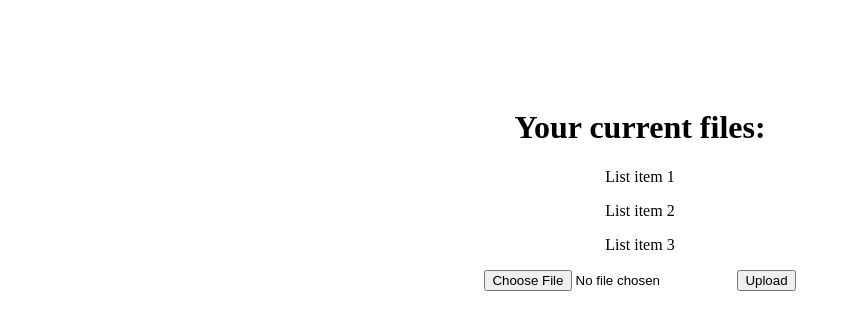
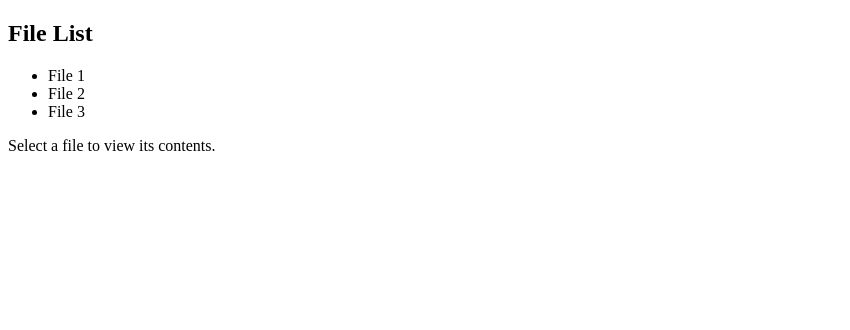
Before and after one commit to Bobliuuu/DPass, a Next.js app in the folder dpass/: page /filePage in a window 1280 px wide. Shown: the top 330 px of the page, without its empty margins (0-850 px from the left). Built offline with nearby package versions, Linux system fonts and the light colour scheme.

Commit message:
Finished Basic File Viewer System

```diff
--- /dev/null
+++ b/dpass/components/FileList.tsx
@@ -0,0 +1,30 @@
+// components/FileList.tsx
+
+import React from 'react';
+
+interface File {
+  name: string;
+  contents: string;
+}
+
+interface FileListProps {
+  files: File[];
+  handleClick: (file: File) => void;
+}
+
+const FileList: React.FC<FileListProps> = ({ files, handleClick }) => {
+  return (
+    <div>
+      <h2>File List</h2>
+      <ul>
+        {files.map((file, index) => (
+          <li key={index} onClick={() => handleClick(file)}>
+            {file.name}
+          </li>
+        ))}
+      </ul>
+    </div>
+  );
+};
+
+export default FileList;
--- /dev/null
+++ b/dpass/components/FileViewer.tsx
@@ -0,0 +1,22 @@
+// components/FileViewer.tsx
+
+import React from 'react';
+
+interface File {
+  contents: string;
+}
+
+interface FileViewerProps {
+  file: File;
+}
+
+const FileViewer: React.FC<FileViewerProps> = ({ file }) => {
+  return (
+    <div>
+      <h2>File Viewer</h2>
+      <p>{file.contents}</p>
+    </div>
+  );
+};
+
+export default FileViewer;
--- a/dpass/pages/filePage.tsx
+++ b/dpass/pages/filePage.tsx
@@ -1,49 +1,39 @@
-import Head from 'next/head'
+// pages/file-page.tsx
 
-const NewPage = () => {
-  const handleUploadFromComputer = (event: React.ChangeEvent<HTMLInputElement>) => {
-    const file = event.target.files?.[0]
-    // Handle file upload logic here
-  }
+import React, { useState } from 'react';
+import FileList from '../components/FileList';
+import FileViewer from '../components/FileViewer';
 
-  const handleUpload = () => {
-    // Placeholder function for future functionality
-  }
+interface File {
+  name: string;
+  contents: string;
+}
+
+const files: File[] = [
+  { name: 'File 1', contents: 'This is the contents of file 1.' },
+  { name: 'File 2', contents: 'This is the contents of file 2.' },
+  { name: 'File 3', contents: 'This is the contents of file 3.' },
+];
+
+const FilePage: React.FC = () => {
+  const [selectedFile, setSelectedFile] = useState<File | null>(null);
+
+  const handleClick = (file: File) => {
+    setSelectedFile(file);
+  };
 
   return (
     <div>
-      <Head>
-        <title>Files</title>
-        <link rel="icon" href="/favicon.ico" />
-      </Head>
+      <FileList files={files} handleClick={handleClick} />
+      <div>
+        {selectedFile ? (
+          <FileViewer file={selectedFile} />
+        ) : (
+          <p>Select a file to view its contents.</p>
+        )}
+      </div>
+    </div>
+  );
+};
 
-      <main>
-        <h1>Your current files:</h1>
-        {/* <p>This is a new page in your Next.js application.</p> */}
-
-        <div className="container">
-          <div className="list-view">
-            <p>List item 1</p>
-            <p>List item 2</p>
-            <p>List item 3</p>
-            {/* Add more list items as needed */}
-          </div>
-
-          <div className="button-group">
-            <input type="file" onChange={handleUploadFromComputer} />
-            <button onClick={handleUpload}>Upload</button>
-          </div>
-        </div>
-      </main>
-
-      <style jsx>{`
-        main {
-          padding: 5rem 0;
-          text-align: center;
-        }
-      `}</style>
-    </div>
-  )
-}
-
-export default NewPage
+export default FilePage;
--- a/dpass/pages/index.tsx
+++ b/dpass/pages/index.tsx
@@ -1,8 +1,6 @@
 import Head from 'next/head'
 import clientPromise from '../lib/mongodb'
 import { InferGetServerSidePropsType } from 'next'
-import Layout from '../components/layout';
-import NestedLayout from '../components/nested-layout';
 import Link from 'next/link';
 
 
@@ -48,7 +46,7 @@ export default function Home({
           <Link href="/">Home</Link>
         </li>
         <li>
-          <Link href="/filePage">File</Link>
+          <Link href="/FilePage">File</Link>
         </li>
         <li>
           <Link href="/blog/hello-world">Blog Post</Link>
```
Also changed, not shown: dpass/pages/filePage-unused.tsx (added, +49 -0 lines), dpass/mongodb-subsitute/file1.txt (added), dpass/mongodb-subsitute/file2.txt (added).
